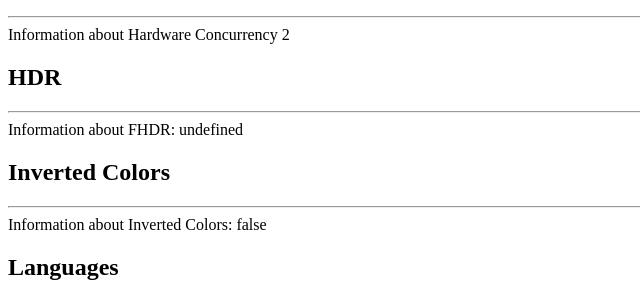
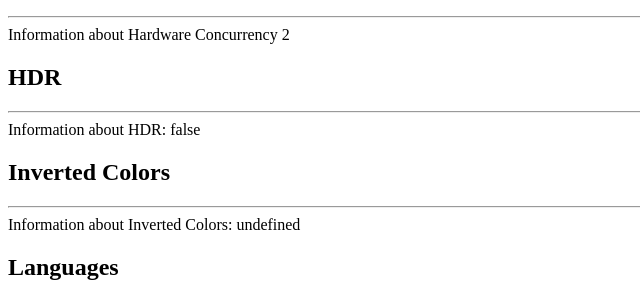
Before and after one commit to Mattrfu/CS263Final, a plain HTML site: page index.html in a window 1280 px wide. Shown: the part 810-1094 px from the top of the page, 0-640 px from the left. Drawn offline with Linux system fonts and the light colour scheme.

Commit message:
injection works

```diff
--- a/index.html
+++ b/index.html
@@ -120,10 +120,10 @@
 
             function GetHDR(){
                 var output = document.getElementById ("outputHDR");
-                if (doesColorMatch("high")){
+                if (doesHDRMatch("high")){
                     output.innerHTML = "Information about HDR: true";
                 }
-                else if (doesColorMatch("standard")){
+                else if (doesHDRMatch("standard")){
                     output.innerHTML = "Information about HDR: false";
                 }
                 else{
@@ -137,10 +137,10 @@
 
             function GetInvertedColors(){
                 var output = document.getElementById ("outputInvertedC");
-                if (doesColorMatch("inverted")){
+                if (doesInvertedMatch("inverted")){
                     output.innerHTML = "Information about Inverted Colors: true";
                 }
-                else if (doesColorMatch("none")){
+                else if (doesInvertedMatch("none")){
                     output.innerHTML = "Information about Inverted Colors: false";
                 }
                 else{
```
